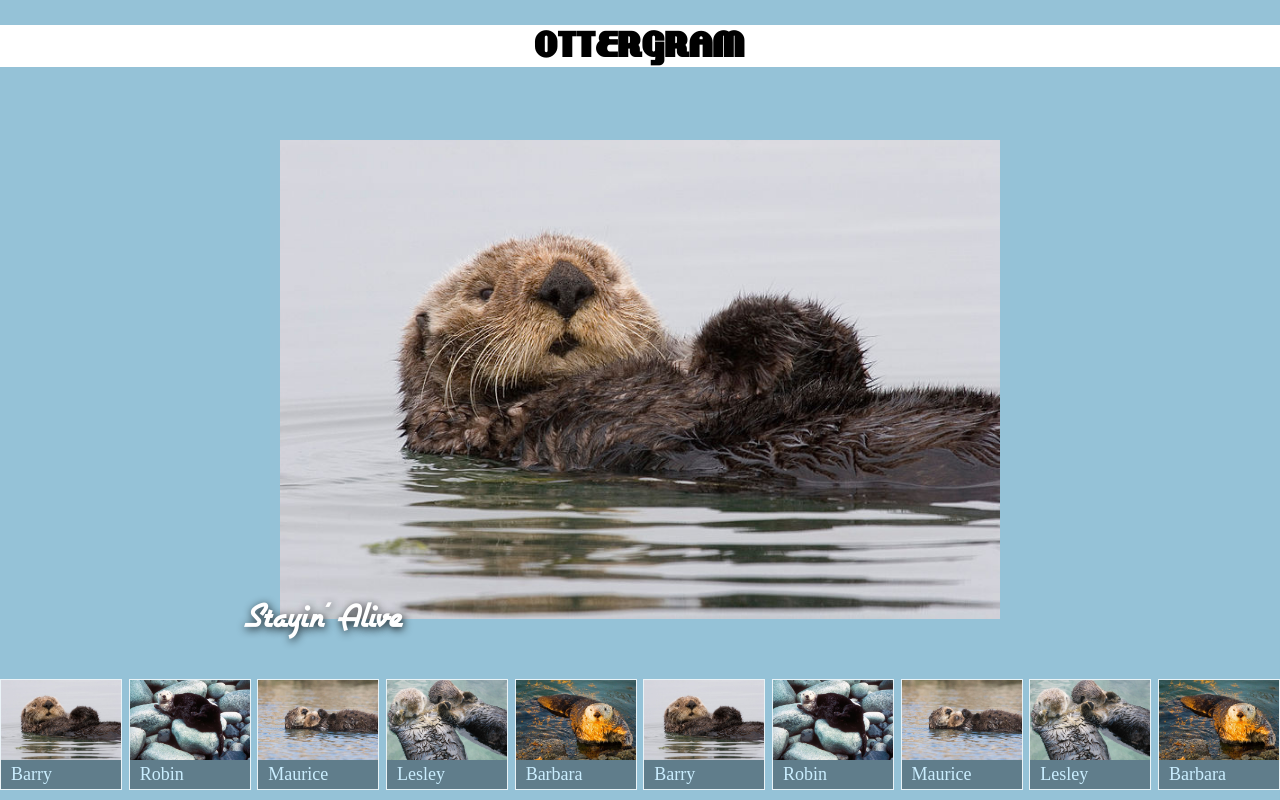
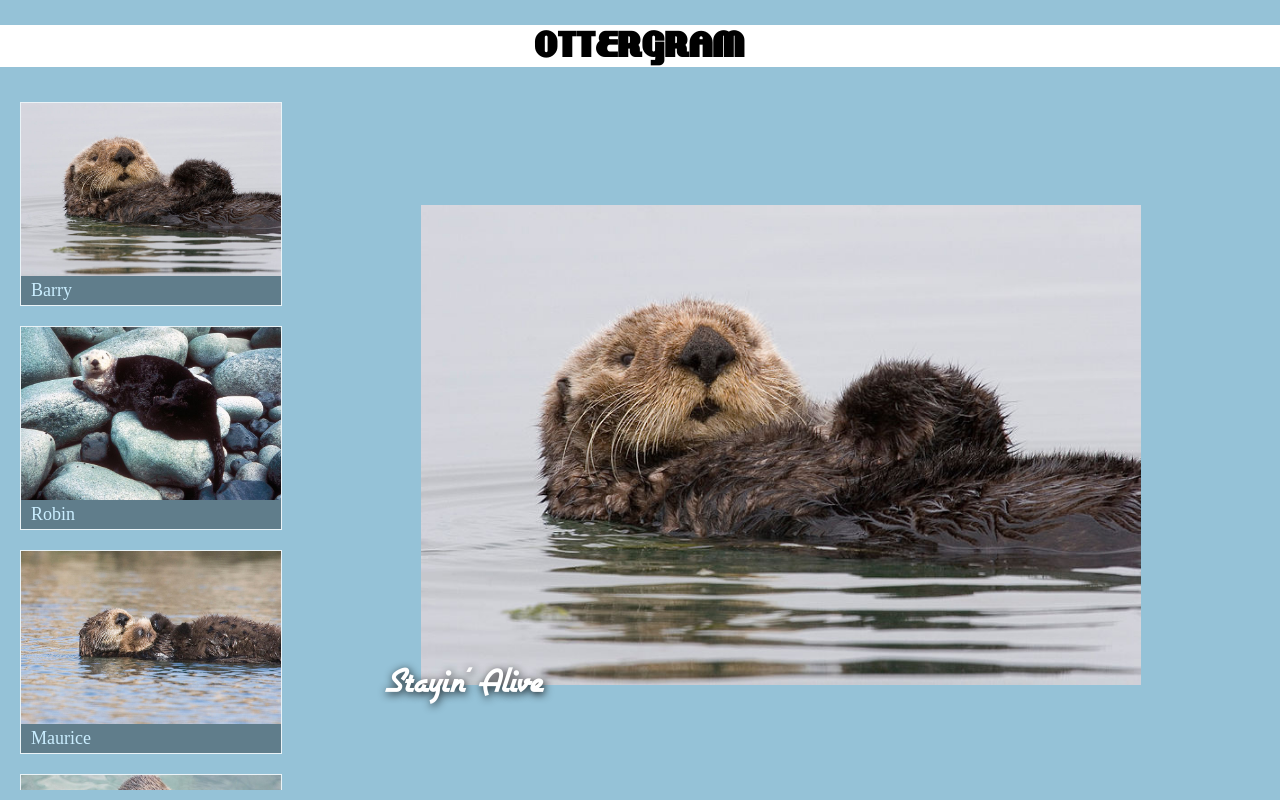
Before and after one commit to harlemtraveler/Ottergram, a website: page index.html in a window 1280 px wide. Drawn offline with nearby package versions, Linux system fonts and the light colour scheme.

Commit message:
Add media queries for adaptive design

```diff
--- a/index.html
+++ b/index.html
@@ -16,62 +16,31 @@
     <main class="main-content">
       <ul class="thumbnail-list">
         <li class="thumbnail-item" id="barry-otter">
-          <a href="#">
+          <a href="img/otter1.jpg">
             <img class="thumbnail-image" src="img/otter1.jpg" alt="Barry the Otter">
             <span class="thumbnail-title">Barry</span>
           </a>
         </li>
         <li class="thumbnail-item" id="robin-otter">
-          <a href="#">
+          <a href="img/otter2.jpg">
             <img class="thumbnail-image" src="img/otter2.jpg" alt="Robin the Otter">
             <span class="thumbnail-title">Robin</span>
           </a>
         </li>
         <li class="thumbnail-item" id="maurice-otter">
-          <a href="#">
+          <a href="img/otter3.jpg">
             <img class="thumbnail-image" src="img/otter3.jpg" alt="Maurice the Otter">
             <span class="thumbnail-title">Maurice</span>
           </a>
         </li>
         <li class="thumbnail-item" id="lesley-otter">
-          <a href="#">
+          <a href="img/otter4.jpg">
             <img class="thumbnail-image" src="img/otter4.jpg" alt="Lesley the Otter">
             <span class="thumbnail-title">Lesley</span>
           </a>
         </li>
         <li class="thumbnail-item" id="barbara-otter">
-          <a href="#">
-            <img class="thumbnail-image" src="img/otter5.jpg" alt="Barbara the Otter">
-            <span class="thumbnail-title">Barbara</span>
-          </a>
-        </li>
-        <!-- Duplicated content -->
-        <li class="thumbnail-item" id="barry-otter">
-          <a href="#">
-            <img class="thumbnail-image" src="img/otter1.jpg" alt="Barry the Otter">
-            <span class="thumbnail-title">Barry</span>
-          </a>
-        </li>
-        <li class="thumbnail-item" id="robin-otter">
-          <a href="#">
-            <img class="thumbnail-image" src="img/otter2.jpg" alt="Robin the Otter">
-            <span class="thumbnail-title">Robin</span>
-          </a>
-        </li>
-        <li class="thumbnail-item" id="maurice-otter">
-          <a href="#">
-            <img class="thumbnail-image" src="img/otter3.jpg" alt="Maurice the Otter">
-            <span class="thumbnail-title">Maurice</span>
-          </a>
-        </li>
-        <li class="thumbnail-item" id="lesley-otter">
-          <a href="#">
-            <img class="thumbnail-image" src="img/otter4.jpg" alt="Lesley the Otter">
-            <span class="thumbnail-title">Lesley</span>
-          </a>
-        </li>
-        <li class="thumbnail-item" id="barbara-otter">
-          <a href="#">
+          <a href="img/otter5.jpg">
             <img class="thumbnail-image" src="img/otter5.jpg" alt="Barbara the Otter">
             <span class="thumbnail-title">Barbara</span>
           </a>
--- a/stylesheets/styles.css
+++ b/stylesheets/styles.css
@@ -123,3 +123,24 @@ a {
   text-shadow: rgba(0, 0, 0, 0.9) 1px 2px 9px;
   font-size: 40px;
 }
+
+@media all and (min-width: 768px) {
+  .main-content {
+    flex-direction: row;
+    overflow: hidden;
+  }
+
+  .thumbnail-list {
+    flex-direction: column;
+    order: 0;
+    margin-left: 20px;
+  }
+
+  .thumbnail-item {
+    max-width: 260px;
+  }
+
+  .thumbnail-item + .thumbnail-item {
+    margin-top: 20px;
+  }
+}
```
